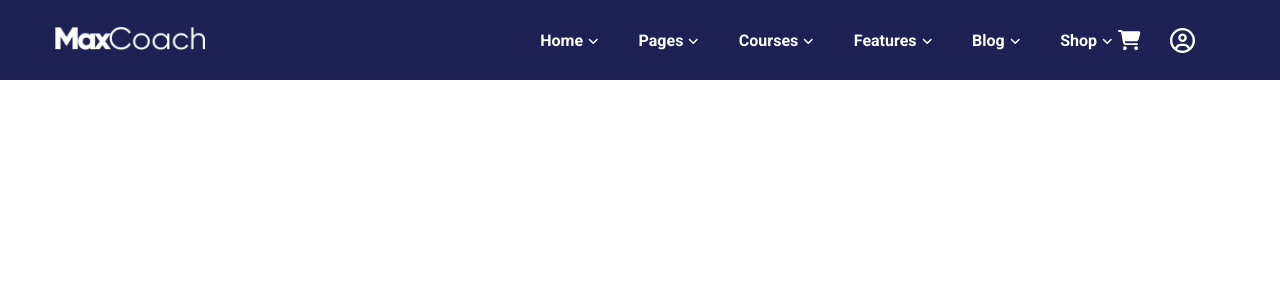
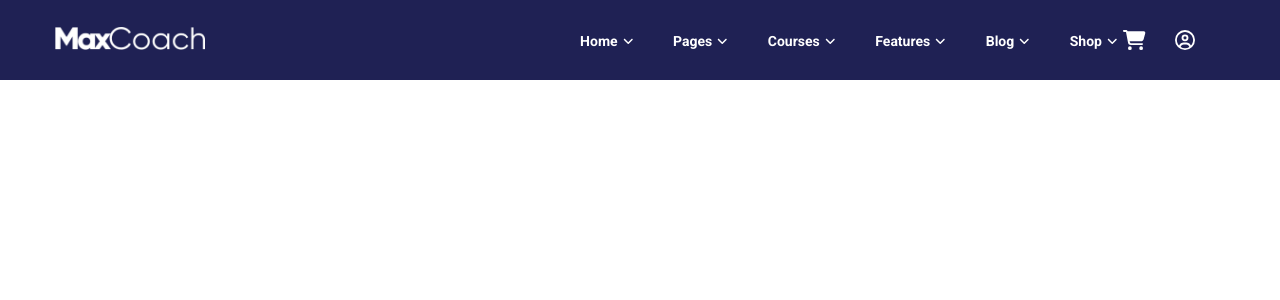
Before and after one commit to Pierfran992/proj-html-vuejs, a Vue app: page / in a window 1280 px wide. Shown: the top 300 px of the page. Built offline with nearby package versions, Linux system fonts and the light colour scheme.

Commit message:
Fix ai font-size;

```diff
--- a/src/components/components-header/NavBar.vue
+++ b/src/components/components-header/NavBar.vue
@@ -48,6 +48,7 @@ div {
 
             a {
                 color: $secondColor;
+                font-size: 14px;
                 font-weight: 600;
                 text-decoration: none;
             }
@@ -65,7 +66,7 @@ div {
     }
 
     .icon_user {
-        font-size: 25px;
+        font-size: 20px;
         margin: 0 30px;
     }
 }
```
